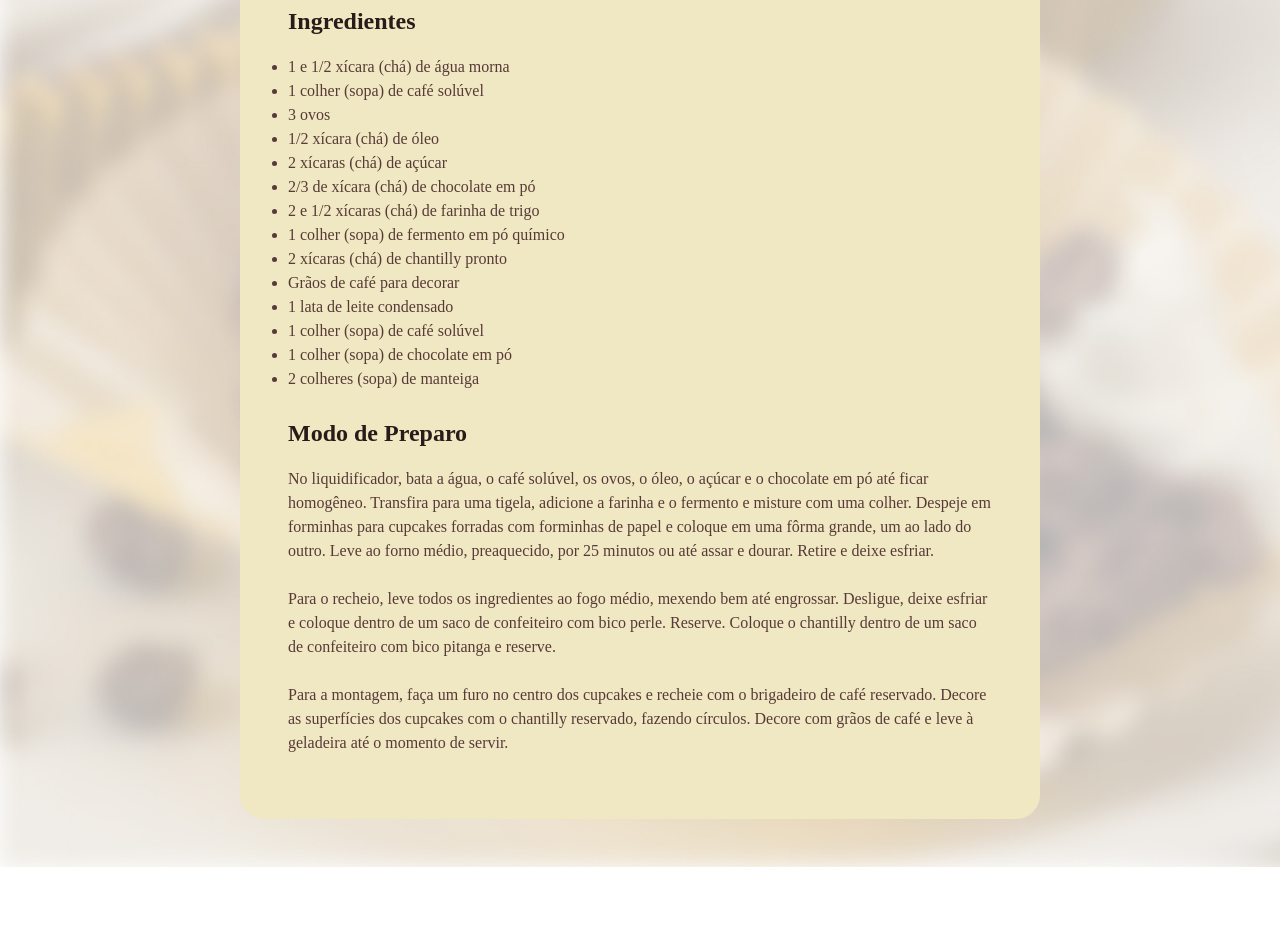
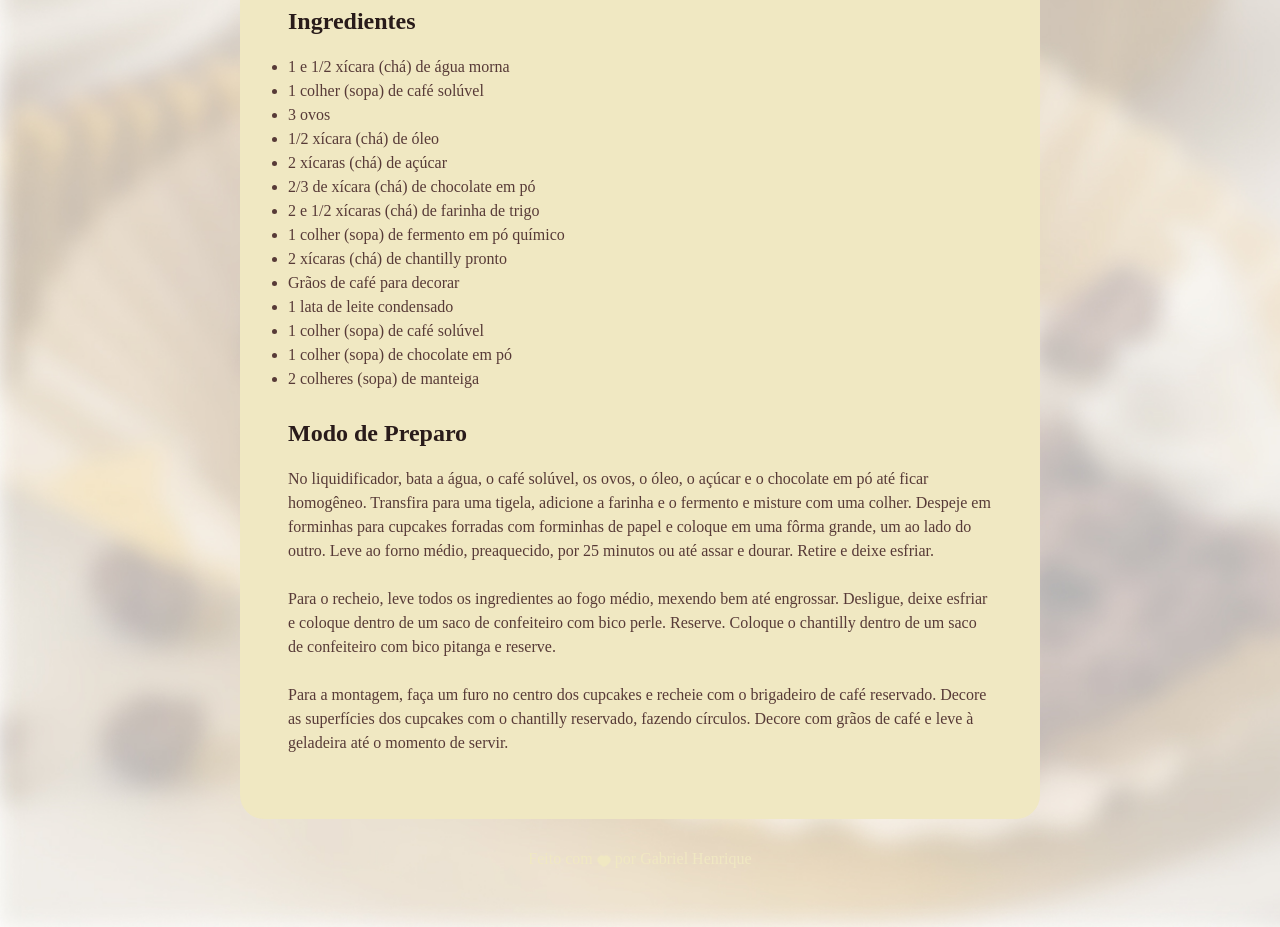
Before and after one commit to gahhenrique-dev/ProjetoReceita, a plain HTML site: page index.html in a window 1280 px wide. Shown: the part 769-1696 px from the top of the page. Before the commit the page ends 1636 px from the top, so only its background shows below. Drawn offline with Linux system fonts and the light colour scheme; a web font is replaced by a local one.

Commit message:
fazendo rodape

```diff
--- a/index.html
+++ b/index.html
@@ -58,5 +58,11 @@
       </section>
     </main>
   </div>
+
+  <footer>
+    Feito com
+    <img src="assets/Vector.svg" alt="coração pequeno e amarelo">
+    por Gabriel Henrique
+  </footer>
 </body>
 </html>
--- a/style.css
+++ b/style.css
@@ -20,7 +20,7 @@ body {
   padding: 24px;
   background-color: #F0E8C2;
   border-radius: 24px;
-  margin: 48px auto;
+  margin: 48px auto 28px;
 }
 
 main {
@@ -54,3 +54,13 @@ h1, h2 {
   margin-bottom: 4px;
   line-height: 150%;
 }
+
+footer {
+  color: #F0E8C2;
+  text-align: center;
+  padding-bottom: 48px;
+}
+
+footer img {
+  vertical-align: middle;
+}
```
Also changed, not shown: assets/Vector.svg (added).
